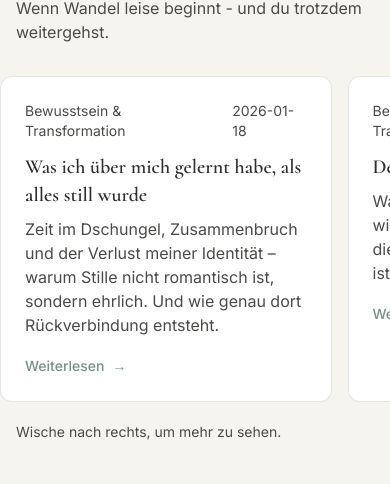
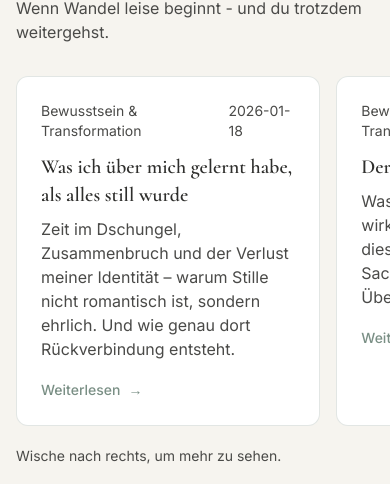
Before and after one commit to in7ruder-ch/corinnevanarelli, a Next.js app: page /blog in a window 390 px wide. Shown: the part 752-1236 px from the top of the page. Built offline with nearby package versions, Linux system fonts and the light colour scheme; no server answers.

Commit message:
blog fix

```diff
--- a/src/app/blog/page.jsx
+++ b/src/app/blog/page.jsx
@@ -139,10 +139,10 @@ export default async function BlogPage() {
                     <div
                       className={[
                         "mt-8",
-                        // mobile: netflix row
-                        "blog-row flex gap-4 overflow-x-auto pb-2 -mx-4 snap-x snap-mandatory",
+                        // mobile
+                        "blog-row flex gap-4 overflow-x-auto pb-2 -mx-4 px-4 snap-x snap-mandatory scroll-px-4",
                         // desktop+
-                        "md:mx-0 md:pb-0 md:grid md:gap-6 md:grid-cols-2 md:overflow-visible",
+                        "md:mx-0 md:px-0 md:pb-0 md:grid md:gap-6 md:grid-cols-2 md:overflow-visible md:snap-none md:scroll-px-0",
                       ].join(" ")}
                     >
                       {/* left gutter (matches page padding) */}
```
